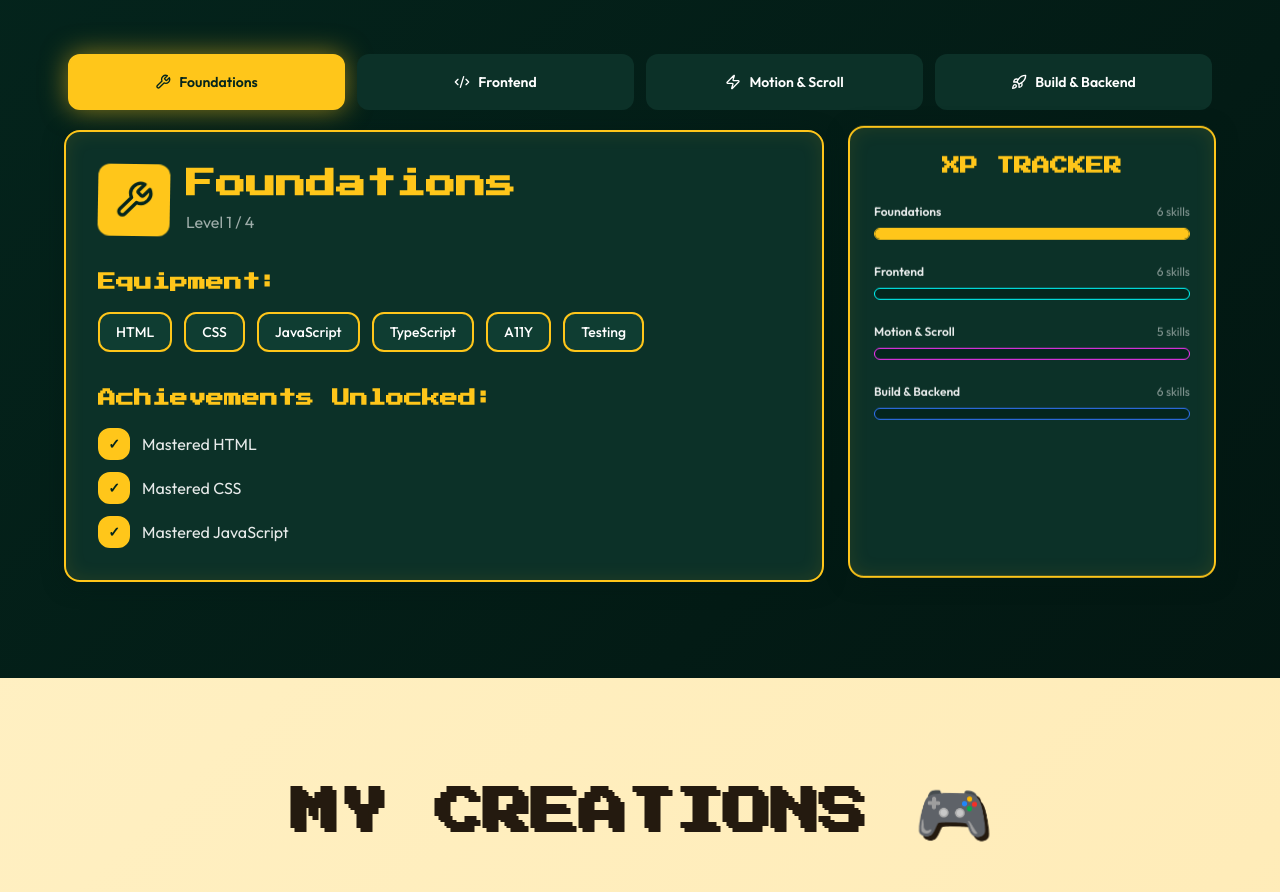
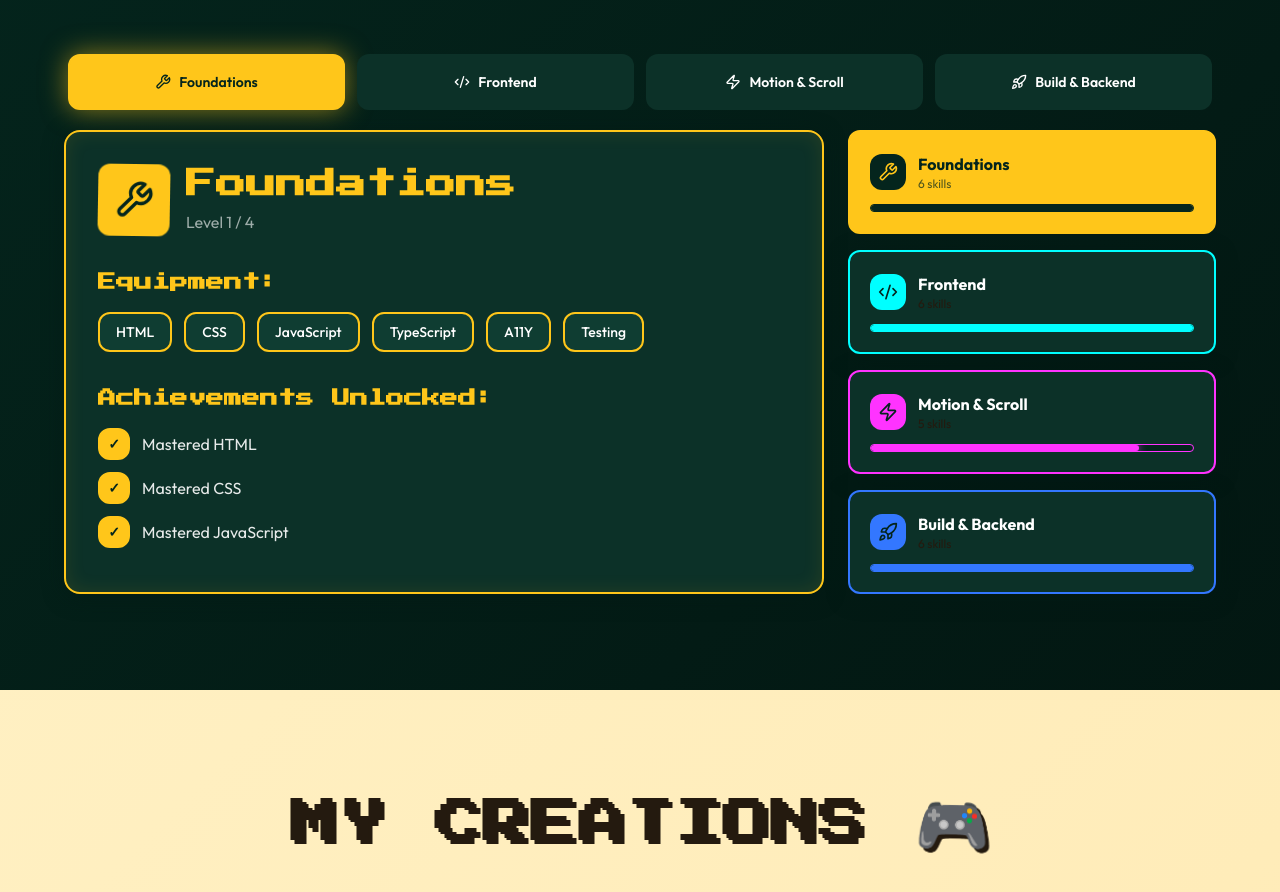
Before and after one commit to paradox2905/arcade-dev-folio, a React (Vite) app: page / in a window 1280 px wide. Shown: the part 2142-3034 px from the top of the page. Built offline with nearby package versions, Linux system fonts and the light colour scheme; the HTML template or start-up script is replaced by a standard one.

Commit message:
Refactor Skills section into tabs

```diff
--- a/src/components/Skills.tsx
+++ b/src/components/Skills.tsx
@@ -164,52 +164,72 @@ const Skills = () => {
                     </div>
                   </div>
 
-                  {/* Progress Tracker Sidebar */}
-                  <div
-                    className="rounded-2xl p-4 sm:p-6 backdrop-blur-sm animate-float border-2"
-                    style={{
-                      backgroundColor: "hsl(var(--skills-card))",
-                      borderColor: "hsl(var(--skills-gold))",
-                      boxShadow: "var(--shadow-skill-card), var(--shadow-inner-glow)"
-                    }}
-                  >
-                    <h4 className="text-base sm:text-lg font-bold mb-4 sm:mb-6 text-center" style={{ color: "hsl(var(--skills-gold))" }}>
-                      XP TRACKER
-                    </h4>
-                    <div className="space-y-4 sm:space-y-6">
-                      {Object.entries(skillCategories).map(([catKey, cat], index) => (
+                  {/* Clickable Category Boxes */}
+                  <div className="space-y-4 sm:space-y-4">
+                    {Object.entries(skillCategories).map(([catKey, cat], index) => {
+                      const CategoryIcon = cat.icon;
+                      const isActive = activeTab === catKey;
+                      return (
                         <div
                           key={catKey}
-                          className="animate-fadeIn"
-                          style={{ animationDelay: `${index * 0.1}s` }}
+                          onClick={() => setActiveTab(catKey)}
+                          className="rounded-xl p-4 sm:p-5 backdrop-blur-sm animate-fadeIn border-2 cursor-pointer transition-all duration-300 hover:scale-105"
+                          style={{
+                            backgroundColor: isActive ? cat.color : "hsl(var(--skills-card))",
+                            borderColor: cat.color,
+                            boxShadow: isActive ? `var(--shadow-skill-card), 0 0 20px ${cat.color}60` : "var(--shadow-skill-card)",
+                            animationDelay: `${index * 0.1}s`
+                          }}
                         >
-                          <div className="flex justify-between items-center mb-2">
-                            <span className="text-xs font-['Outfit'] font-semibold text-white/90">
-                              {cat.name}
-                            </span>
-                            <span className="text-xs font-['Outfit'] text-white/50">
-                              {cat.count} skills
-                            </span>
+                          <div className="flex items-center gap-3 mb-3">
+                            <div
+                              className="p-2 rounded-lg"
+                              style={{
+                                backgroundColor: isActive ? "hsl(var(--skills-bg))" : cat.color,
+                                boxShadow: `0 0 10px ${cat.color}40`
+                              }}
+                            >
+                              <CategoryIcon
+                                className="w-5 h-5"
+                                style={{ color: isActive ? cat.color : "hsl(var(--skills-bg))" }}
+                              />
+                            </div>
+                            <div className="flex-1">
+                              <h4
+                                className="text-sm sm:text-base font-bold font-['Outfit']"
+                                style={{ color: isActive ? "hsl(var(--skills-bg))" : "white" }}
+                              >
+                                {cat.name}
+                              </h4>
+                              <p
+                                className="text-xs font-['Outfit']"
+                                style={{ color: isActive ? "hsl(var(--skills-bg)/0.7)" : "white/60" }}
+                              >
+                                {cat.count} skills
+                              </p>
+                            </div>
                           </div>
+
+                          {/* Progress Bar */}
                           <div
-                            className="w-full h-3 rounded-full overflow-hidden border"
+                            className="w-full h-2 rounded-full overflow-hidden border"
                             style={{
-                              backgroundColor: "hsl(var(--skills-bg))",
-                              borderColor: cat.color
+                              backgroundColor: isActive ? "hsl(var(--skills-bg)/0.3)" : "hsl(var(--skills-bg))",
+                              borderColor: isActive ? "hsl(var(--skills-bg))" : cat.color
                             }}
                           >
                             <div
                               className="h-full transition-all duration-1000 ease-out rounded-full"
                               style={{
-                                backgroundColor: cat.color,
-                                width: activeTab === catKey ? `${(cat.count / 6) * 100}%` : '0%',
-                                boxShadow: `0 0 10px ${cat.color}`
+                                backgroundColor: isActive ? "hsl(var(--skills-bg))" : cat.color,
+                                width: `${(cat.count / 6) * 100}%`,
+                                boxShadow: `0 0 8px ${isActive ? "hsl(var(--skills-bg))" : cat.color}`
                               }}
                             />
                           </div>
                         </div>
-                      ))}
-                    </div>
+                      );
+                    })}
                   </div>
                 </div>
               </TabsContent>
```
